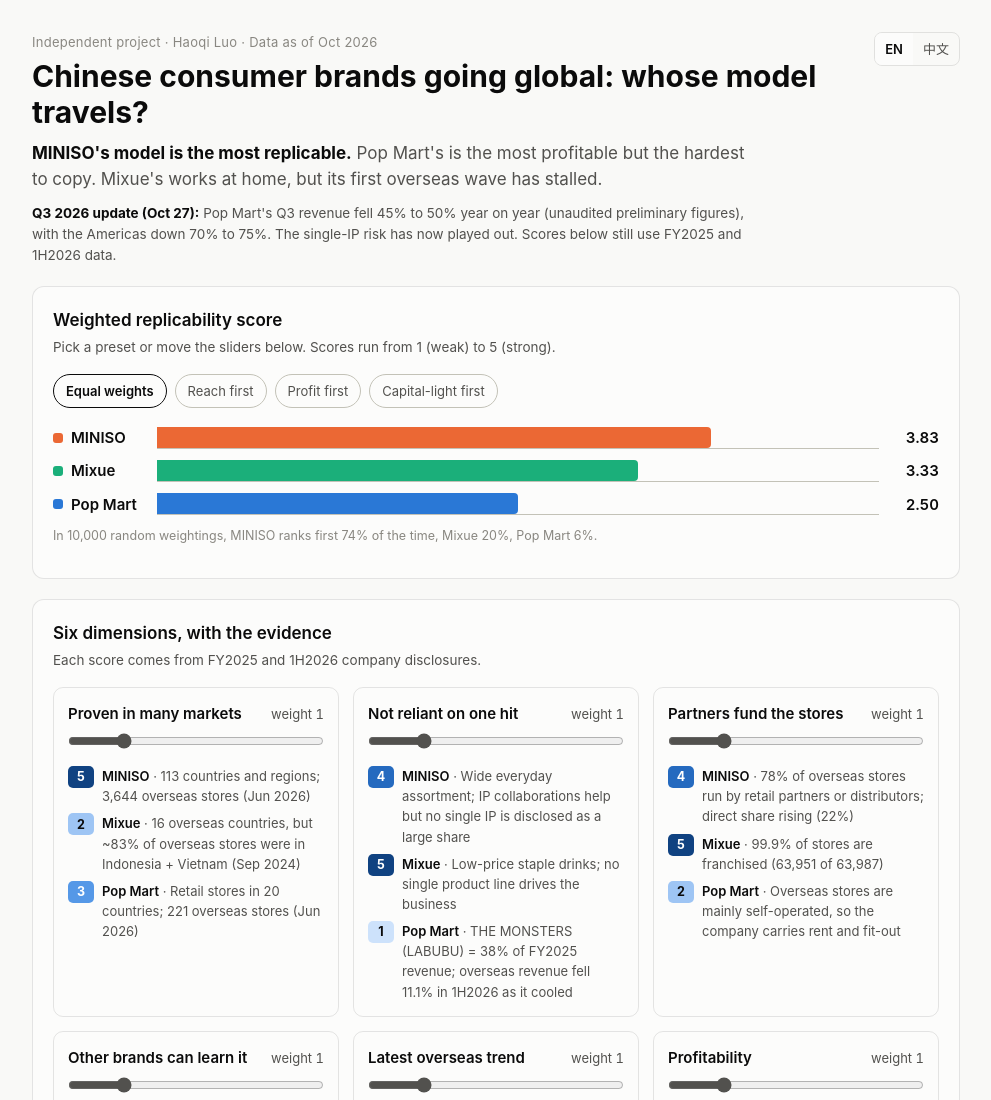
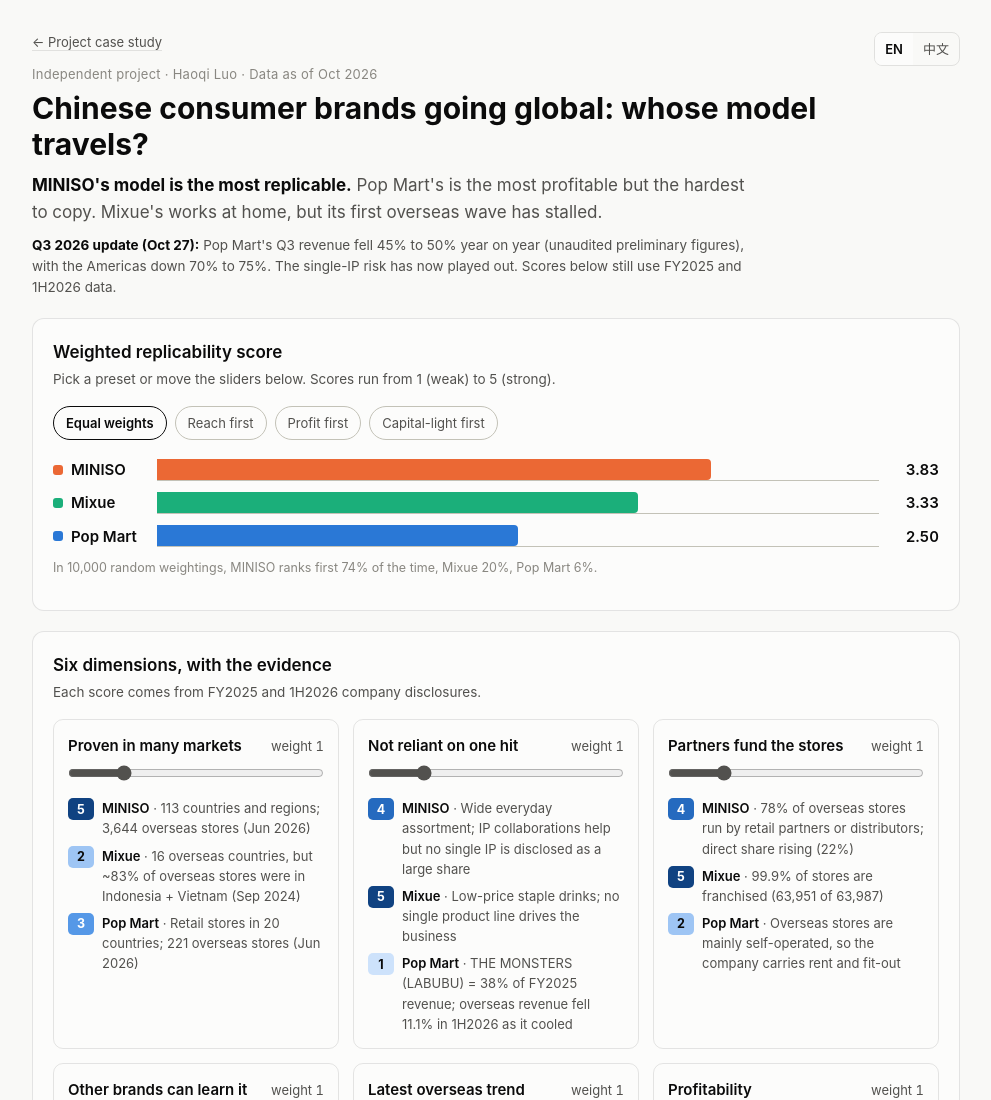
Before and after one commit to hql7-luo/china-brands-going-global, a plain HTML site: page docs/index.html in a window 1280 px wide. Shown: the top 1100 px of the page, without its empty margins (144-1135 px from the left). Drawn offline with Linux system fonts and the light colour scheme.

Commit message:
Open in the portfolio's language and link back to the case study
The page reads ?lang= first, then its own last choice, then the language stored by the portfolio site (same origin). Switching language keeps ?lang= in the address, and a link above the title returns to the case study in the same language.

```diff
--- a/docs/index.html
+++ b/docs/index.html
@@ -41,6 +41,8 @@
   header { display: flex; justify-content: space-between; align-items: flex-start; gap: 16px; }
   .eyebrow { color: var(--muted); font-size: 13px; letter-spacing: .02em; margin: 0 0 6px; }
   .rank-name, .eyebrow { word-break: keep-all; }
+  .back { margin: 0 0 12px; font-size: 13px; }
+  .back a { color: var(--ink2); text-decoration: none; border-bottom: 1px solid var(--ring); }
   h1 { font-size: 30px; line-height: 1.2; margin: 0 0 10px; font-weight: 650; }
   .lede { font-size: 17px; color: var(--ink2); margin: 0; max-width: 720px; }
   .lede b { color: var(--ink); }
@@ -95,6 +97,7 @@
 <div class="wrap">
   <header>
     <div>
+      <p class="back"><a id="case-link" href="https://hql7-luo.github.io/projects/china-brands-going-global.html" data-t="back"></a></p>
       <p class="eyebrow" data-t="eyebrow"></p>
       <h1 data-t="title"></h1>
       <p class="lede" data-t="lede"></p>
@@ -139,6 +142,7 @@
 
   const T = {
     en: {
+      back: "← Project case study",
       eyebrow: "Independent project · Haoqi Luo · Data as of Oct 2026",
       title: "Chinese consumer brands going global: whose model travels?",
       lede: "<b>MINISO's model is the most replicable.</b> Pop Mart's is the most profitable but the hardest to copy. Mixue's works at home, but its first overseas wave has stalled.",
@@ -168,6 +172,7 @@
       bn: "bn", m: "m"
     },
     zh: {
+      back: "← 返回项目案例",
       eyebrow: "独立项目 · 罗浩绮 · 数据截至 2026 年 10 月",
       title: "中国消费品牌出海：谁的模式更可复制？",
       lede: "<b>名创优品的模式最可复制。</b>泡泡玛特最赚钱，但最难复制。蜜雪的模式在国内跑通了，第一轮出海遇到了瓶颈。",
@@ -224,6 +229,7 @@
     document.documentElement.lang = lang === "zh" ? "zh-CN" : "en";
     document.querySelectorAll("[data-t]").forEach(el => { el.innerHTML = T[lang][el.dataset.t]; });
     document.querySelectorAll(".lang button").forEach(b => b.classList.toggle("on", b.dataset.lang === lang));
+    document.getElementById("case-link").href = "https://hql7-luo.github.io/projects/china-brands-going-global.html?lang=" + lang;
   }
 
   function renderPresets() {
@@ -310,14 +316,17 @@
     b.onclick = () => {
       lang = b.dataset.lang;
       try { localStorage.setItem("lang", lang); } catch (e) {}
+      // Keep the address in step, so a copied link opens in the language on screen.
+      try { const url = new URL(location.href); url.searchParams.set("lang", lang); history.replaceState(history.state, "", url); } catch (e) {}
       renderAll();
     };
   });
-  try {
-    const saved = localStorage.getItem("lang");
-    if (saved) lang = saved;
-    else if ((navigator.language || "").startsWith("zh")) lang = "zh";
-  } catch (e) {}
+  // A link's ?lang= wins, then this page's last choice, then the portfolio site's language (same origin), then the browser.
+  const pick = v => (v === "en" || v === "zh" ? v : null);
+  const urlLang = pick(new URLSearchParams(location.search).get("lang"));
+  let stored = null;
+  try { stored = pick(localStorage.getItem("lang")) || pick(localStorage.getItem("portfolio-language")); } catch (e) {}
+  lang = urlLang || stored || ((navigator.language || "").startsWith("zh") ? "zh" : "en");
   renderAll();
 </script>
 </body>
```
